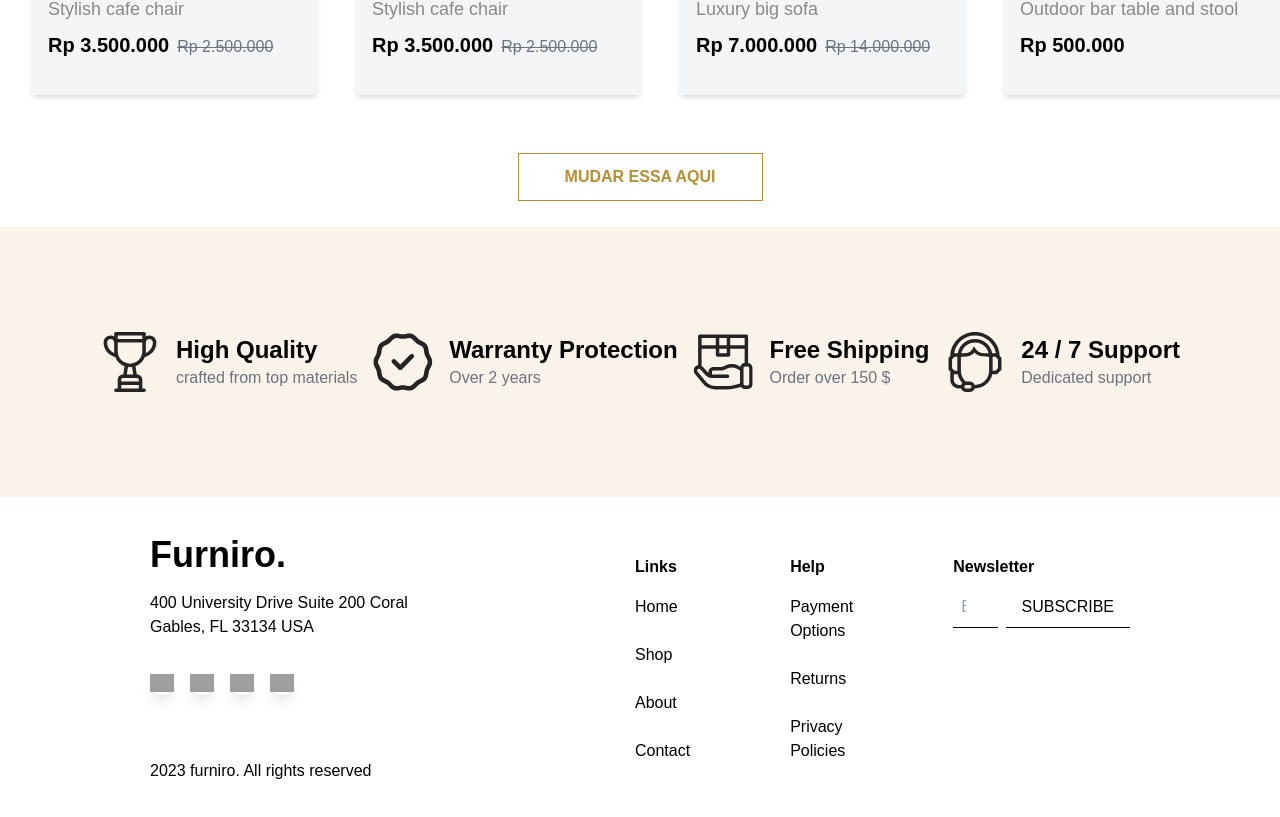
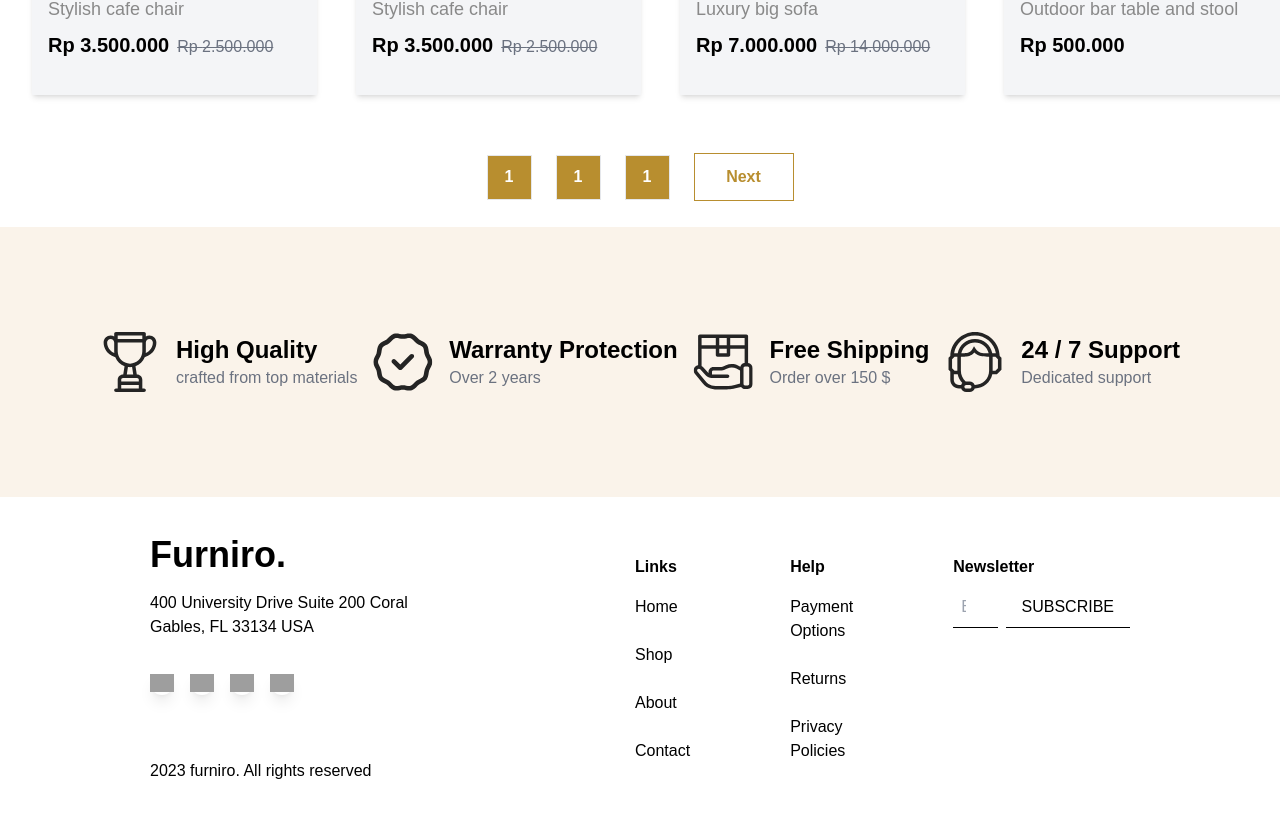
Before and after one commit to filipebzr/Desafio3_ecommerce, a React (Vite) app: page /shop in a window 1280 px wide. Shown: the part 2117-2934 px from the top of the page. Built offline with nearby package versions, Linux system fonts and the light colour scheme; no server answers; grey boxes are pictures that could not be loaded.

Commit message:
FEAT: Desing Shop Page done

```diff
--- /dev/null
+++ b/src/components/Shop/ButtonNextPage.tsx
@@ -0,0 +1,13 @@
+
+
+const ButtonNextPage = () => {
+  return (
+    <div>
+      <button className="bg-[#B88E2F] font-bold text-white border h-[45px] w-[45px]">
+        1
+      </button>
+    </div>
+  );
+};
+
+export default ButtonNextPage;
--- a/src/components/Shop/ShopShopPage.tsx
+++ b/src/components/Shop/ShopShopPage.tsx
@@ -1,6 +1,7 @@
 import { useEffect, useState } from "react";
 import { useNavigate } from "react-router-dom";
 import CardShop from "./CardShop";
+import ButtonNextPage from "./ButtonNextPage";
 
 interface Product {
   title: string;
@@ -64,12 +65,15 @@ const ShopShopPage: React.FC<SectionShopProps> = ({ lengthCards }) => {
           />
         ))}
       </div>
-      <div className="h-[100px] items-center flex justify-center ">
+      <div className="h-[100px] items-center flex justify-center gap-6 ">
+        <ButtonNextPage/>
+        <ButtonNextPage/>
+        <ButtonNextPage/>
         <button
           onClick={handleShowMore}
-          className="border-[#B88E2F] font-bold text-[#B88E2F] border h-[48px] w-[245px]"
+          className="border-[#B88E2F] font-bold text-[#B88E2F] border h-[48px] w-[100px]"
         >
-          MUDAR ESSA AQUI
+          Next
         </button>
       </div>
     </div>
--- /dev/null
+++ b/src/components/singleProduct/MenuSection.tsx
@@ -0,0 +1,23 @@
+import React from "react";
+
+const MenuSection = () => {
+  return (
+    <div className="px-20 pt-[110px] bg-[#F7EFE7] ">
+      <div className="h-9">
+        <div className="flex items-center text-[#666] gap-3 text-sm">
+          <a href="/" className="pl-8 font-bold text-[#666]">
+            Home
+          </a>
+          <p className="mx-2 text-sm">&gt;</p>
+          <a href="/shop" className="font-bold text-[#666]">Shop</a>
+          <p className="mx-2">&gt;</p>
+          <div className="border-l flex border-[#858585] items-center">
+            <p className="pl-3">Asgaard sofa</p>
+          </div>
+        </div>
+      </div>
+    </div>
+  );
+};
+
+export default MenuSection;
--- /dev/null
+++ b/src/pages/SingleProduct.tsx
@@ -0,0 +1,15 @@
+import SectionShop from "../components/Shop/SectionShop";
+import MenuSection from "../components/singleProduct/MenuSection";
+
+const SingleProduct = () => {
+  return (
+    <>
+    <div className="w-full">
+      <MenuSection />
+      <SectionShop lengthCards={4}/>
+    </div>
+    </>
+  );
+};
+
+export default SingleProduct;
--- a/src/routes/Routes.tsx
+++ b/src/routes/Routes.tsx
@@ -5,6 +5,7 @@ import Home from "../pages/Home.tsx";
 import Shop from "../pages/Shop.tsx";
 import Cart from "../pages/Cart.tsx";
 import Contact from "../pages/Contact.tsx";
+import SingleProduct from "../pages/SingleProduct.tsx";
 
 export default function AppRoutes() {
   return (
@@ -17,6 +18,8 @@ export default function AppRoutes() {
         <Route path="/cart" element={<Cart />} />
         <Route path="/shop" element={<Shop />} />
         <Route path="/contact" element={<Contact />} />
+        <Route path="/product" element={<SingleProduct />} />
+
       </Routes>
       <Footer />
     </Router>
```
